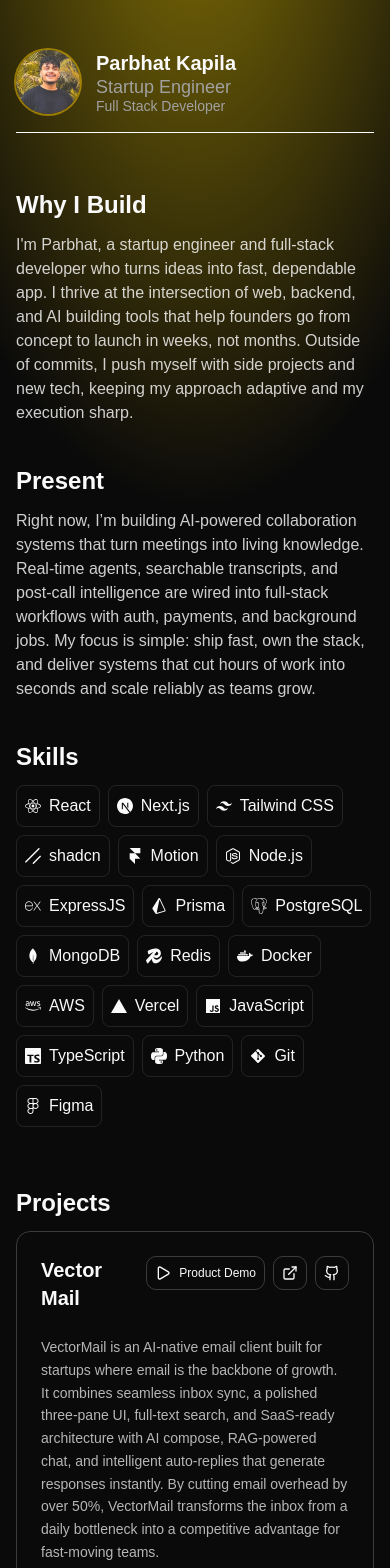
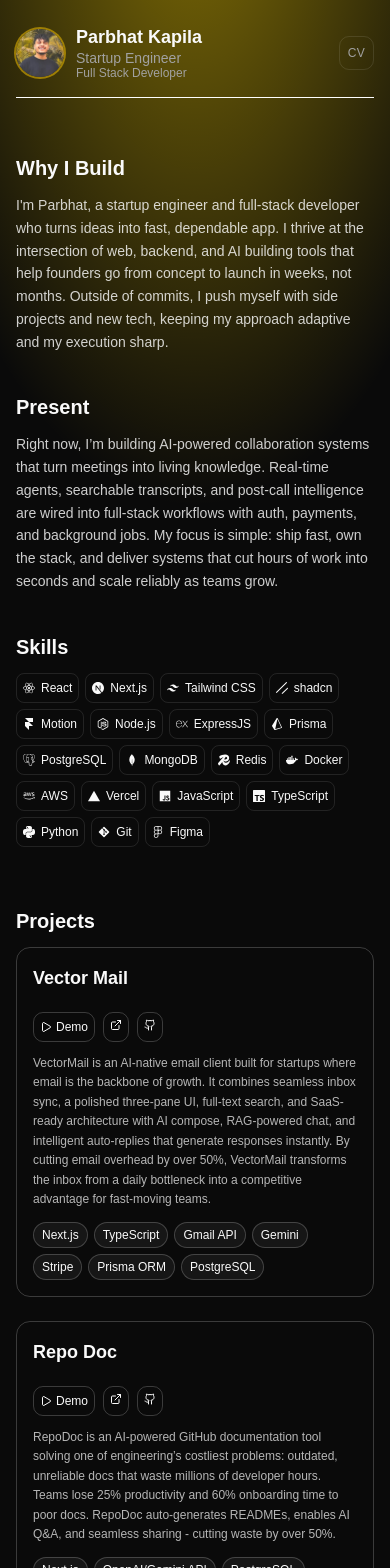
Before and after one commit to parbhatkapila4/portfolio, a Next.js app: page / in a window 390 px wide. Shown: the top 1568 px of the page. Built offline with nearby package versions, Linux system fonts and the light colour scheme.

Commit message:
Refactor layout

```diff
--- a/src/app/layout.tsx
+++ b/src/app/layout.tsx
@@ -51,7 +51,7 @@
           disableTransitionOnChange
         >
           <div className="absolute top-0 z-[-2] h-screen w-screen bg-background bg-[radial-gradient(ellipse_80%_80%_at_50%_-20%,rgba(255,215,0,0.5),rgba(0,0,0,0))]"></div>
-          <main className="max-w-3xl mx-auto py-24 pt-12 px-4">{children}</main>
+          <main className="max-w-3xl mx-auto py-12 sm:py-24 pt-6 sm:pt-12 px-4 sm:px-6">{children}</main>
         </ThemeProvider>
         </PostHogProvider>
       </body>
--- a/src/components/About.tsx
+++ b/src/components/About.tsx
@@ -12,7 +12,7 @@
         transition={{ duration: 0.6, delay: 0.8, ease: "easeOut" }}
       >
         <motion.h2
-          className="text-2xl font-bold mb-3"
+          className="text-xl sm:text-2xl font-bold mb-3"
           initial={{ opacity: 0, x: -20 }}
           animate={{ opacity: 1, x: 0 }}
           transition={{ duration: 0.5, delay: 1.0, ease: "easeOut" }}
@@ -20,7 +20,7 @@
           Why I Build
         </motion.h2>
         <motion.p
-          className="text-[16px] text-white/80 mt-1.5"
+          className="text-sm sm:text-base text-white/80 mt-1.5 leading-relaxed"
           initial={{ opacity: 0, y: 15 }}
           animate={{ opacity: 1, y: 0 }}
           transition={{ duration: 0.6, delay: 1.2, ease: "easeOut" }}
@@ -44,7 +44,7 @@
       transition={{ duration: 0.6, delay: 1.4, ease: "easeOut" }}
     >
       <motion.h2
-        className="text-2xl font-bold mb-3"
+        className="text-xl sm:text-2xl font-bold mb-3"
         initial={{ opacity: 0, x: -20 }}
         animate={{ opacity: 1, x: 0 }}
         transition={{ duration: 0.5, delay: 1.6, ease: "easeOut" }}
@@ -52,7 +52,7 @@
         Present{""}
       </motion.h2>
       <motion.p
-        className="text-[16px] mt-1.5 text-white/80"
+        className="text-sm sm:text-base mt-1.5 text-white/80 leading-relaxed"
         initial={{ opacity: 0, y: 15 }}
         animate={{ opacity: 1, y: 0 }}
         transition={{ duration: 0.6, delay: 1.8, ease: "easeOut" }}
--- a/src/components/Header.tsx
+++ b/src/components/Header.tsx
@@ -15,24 +15,24 @@
       transition={{ duration: 0.8, ease: "easeOut" }}
     >
       <div className="flex items-center justify-between">
-        <div className="flex items-center gap-4">
+        <div className="flex items-center gap-3 sm:gap-4">
           <Image
             src={img}
             alt="Parbhat Kapila"
-            width={64}
+            width={48}
+            height={48}
             priority
-            height={64}
-            className="object-cover rounded-full ring-2 ring-yellow-400/50"
+            className="object-cover rounded-full ring-2 ring-yellow-400/50 sm:w-16 sm:h-16"
           />
           <div className="relative">
             <div className="block md:hidden">
-              <h1 className="text-xl leading-normal font-semibold">
+              <h1 className="text-lg sm:text-xl leading-normal font-semibold">
                 Parbhat Kapila
               </h1>
-              <p className="text-muted-foreground text-lg font-medium leading-none">
+              <p className="text-muted-foreground text-sm sm:text-base font-medium leading-none">
                 Startup Engineer
                 <br />
-                <span className="font-medium text-sm">
+                <span className="font-medium text-xs sm:text-sm">
                   Full Stack Developer
                 </span>
               </p>
@@ -75,14 +75,15 @@
           </div>
         </div>
 
-        <div className="hidden md:flex ">
+        <div className="flex">
           <motion.button
             whileHover={{ scale: 1.05 }}
             whileTap={{ scale: 0.95 }}
           >
             <Link href="https://drive.google.com/file/d/1VFpcPfRRFLAx9kI0BRfpd54SLujUAHoO/view?usp=drive_link" target="_blank" rel="noopener noreferrer">
-              <div className="mt-15 hidden md:block border-1 items-center justify-between bg-gray-200 rounded-xl p-2 tracking-wide text-muted-foreground dark:bg-transparent dark:bg-clip-text hover-effect cursor-pointer hover:animate-pulse">
-                Need a builder? Peek my CV
+              <div className="border-1 items-center justify-between bg-gray-200 rounded-lg sm:rounded-xl p-2 sm:p-3 tracking-wide text-muted-foreground dark:bg-transparent dark:bg-clip-text hover-effect cursor-pointer hover:animate-pulse text-xs sm:text-sm">
+                <span className="hidden sm:inline">Need a builder? Peek my CV</span>
+                <span className="sm:hidden">CV</span>
               </div>
             </Link>
           </motion.button>
--- a/src/components/Projects.tsx
+++ b/src/components/Projects.tsx
@@ -90,7 +90,7 @@
         transition={{ duration: 0.6, delay: 5.0 }}
       >
         <motion.h1
-          className="text-2xl font-bold mb-3"
+          className="text-xl sm:text-2xl font-bold mb-3"
           initial={{ opacity: 0, x: -20 }}
           animate={{ opacity: 1, x: 0 }}
           transition={{ duration: 0.5, delay: 5.2 }}
@@ -106,30 +106,31 @@
           {projectDisplayed.map((project, index) => (
             <motion.div
               key={`parbhat-project-${index}`}
-              className="group relative overflow-hidden border border-white/20 rounded-xl p-6 hover:border-white/30 transition-all duration-300 hover:shadow-lg"
+              className="group relative overflow-hidden border border-white/20 rounded-xl p-4 sm:p-6 hover:border-white/30 transition-all duration-300 hover:shadow-lg"
               whileTap={{ scale: 0.98 }}
             >
-              <div className="flex flex-col gap-4">
-                <div className="flex items-start justify-between">
+              <div className="flex flex-col gap-3 sm:gap-4">
+                <div className="flex flex-col sm:flex-row sm:items-start sm:justify-between gap-3 sm:gap-4">
                   <div className="flex-1">
                     <motion.h2
-                      className="text-xl font-bold mb-2  transition-colors duration-300"
+                      className="text-lg sm:text-xl font-bold mb-2 transition-colors duration-300"
                       transition={{ duration: 0.2, delay: 5.8 }}
                     >
                       {project.name}
                     </motion.h2>
                   </div>
-                  <div className="flex gap-2 ml-4">
+                  <div className="flex gap-2 sm:ml-4">
                     {project.video && (
                       <motion.button
                         onClick={() => openVideo(project.video!)}
-                        className="p-2 rounded-lg border border-white/20 hover:border-white/40 hover:bg-white/5 transition-all duration-300 group/link flex items-center gap-2 text-xs font-medium"
+                        className="p-1.5 sm:p-2 rounded-lg border border-white/20 hover:border-white/40 hover:bg-white/5 transition-all duration-300 group/link flex items-center gap-1 sm:gap-2 text-xs font-medium"
                         whileHover={{ scale: 1.1, rotate: 5 }}
                         whileTap={{ scale: 0.95 }}
                       >
-                        <span className="flex items-center gap-2">
-                          <Play className="w-4 h-4 group-hover/link:scale-110 transition-transform duration-300" />
-                          Product Demo
+                        <span className="flex items-center gap-1 sm:gap-2">
+                          <Play className="w-3 h-3 sm:w-4 sm:h-4 group-hover/link:scale-110 transition-transform duration-300" />
+                          <span className="hidden sm:inline">Product Demo</span>
+                          <span className="sm:hidden">Demo</span>
                         </span>
                       </motion.button>
                     )}
@@ -138,36 +139,36 @@
                       href={project.url}
                       target="_blank"
                       rel="noopener noreferrer"
-                      className="p-2 rounded-lg border border-white/20 hover:border-white/40 hover:bg-white/5 transition-all duration-300 group/link"
+                      className="p-1.5 sm:p-2 rounded-lg border border-white/20 hover:border-white/40 hover:bg-white/5 transition-all duration-300 group/link"
                       whileHover={{ scale: 1.1, rotate: 5 }}
                       whileTap={{ scale: 0.95 }}
                     >
-                      <ExternalLink className="w-4 h-4 group-hover/link:scale-110 transition-transform duration-300" />
+                      <ExternalLink className="w-3 h-3 sm:w-4 sm:h-4 group-hover/link:scale-110 transition-transform duration-300" />
                     </motion.a>
                     <motion.a
                       href={project.github}
                       target="_blank"
                       rel="noopener noreferrer"
-                      className="p-2 rounded-lg border border-white/20 hover:border-white/40 hover:bg-white/5 transition-all duration-300 group/link"
+                      className="p-1.5 sm:p-2 rounded-lg border border-white/20 hover:border-white/40 hover:bg-white/5 transition-all duration-300 group/link"
                       whileHover={{ scale: 1.1, rotate: -5 }}
                       whileTap={{ scale: 0.95 }}
                     >
-                      <Github className="w-4 h-4 group-hover/link:scale-110 transition-transform duration-300" />
+                      <Github className="w-3 h-3 sm:w-4 sm:h-4 group-hover/link:scale-110 transition-transform duration-300" />
                     </motion.a>
                   </div>
                 </div>
                 <motion.p
-                  className="text-sm leading-relaxed text-white/70 group-hover:text-white/80 transition-colors duration-300"
+                  className="text-xs sm:text-sm leading-relaxed text-white/70 group-hover:text-white/80 transition-colors duration-300"
                   transition={{ duration: 0.4, delay: 6.0 }}
                 >
                   {project.description}
                 </motion.p>
 
-                <div className="flex flex-wrap gap-2">
+                <div className="flex flex-wrap gap-1.5 sm:gap-2">
                   {project.tech.map((tech, techIndex) => (
                     <motion.span
                       key={`parbhat-project-tech-${techIndex}`}
-                      className="px-3 py-1 text-xs font-medium rounded-full border border-white/20 bg-white/5 hover:bg-white/10 hover:border-white/30 transition-all duration-300"
+                      className="px-2 sm:px-3 py-1 text-xs font-medium rounded-full border border-white/20 bg-white/5 hover:bg-white/10 hover:border-white/30 transition-all duration-300"
                       transition={{ duration: 0.5, delay: 6.2 }}
                     >
                       {tech}
@@ -215,7 +216,7 @@
             onClick={closeVideo}
           >
             <motion.div
-              className="relative max-w-4xl w-full mx-4 bg-black/30 rounded-xl overflow-hidden border border-white/20"
+              className="relative max-w-4xl w-full mx-2 sm:mx-4 bg-black/30 rounded-xl overflow-hidden border border-white/20"
               initial={{ scale: 0.8, opacity: 0 }}
               animate={{ scale: 1, opacity: 1 }}
               exit={{ scale: 0.8, opacity: 0 }}
@@ -232,7 +233,7 @@
                   src={recentVideo}
                   muted
                   autoPlay
-                  className="w-full h-auto max-h-[80vh]"
+                  className="w-full h-auto max-h-[60vh] sm:max-h-[80vh]"
                 >
                   Your browser can not play this video. Please try Chrome, Edge,
                   or Safari.
--- a/src/components/Skills.tsx
+++ b/src/components/Skills.tsx
@@ -52,7 +52,7 @@
       transition={{ duration: 0.6, delay: 2.0, ease: "easeOut" }}
     >
       <motion.h1
-        className="text-2xl font-bold mb-3"
+        className="text-xl sm:text-2xl font-bold mb-3"
         initial={{ opacity: 0, x: -20 }}
         animate={{ opacity: 1, x: 0 }}
         transition={{ duration: 0.5, delay: 2.2, ease: "easeOut" }}
@@ -60,7 +60,7 @@
         Skills
       </motion.h1>
       <motion.div
-        className="flex flex-wrap gap-2 mt-2"
+        className="flex flex-wrap gap-1.5 sm:gap-2 mt-2"
         initial={{ opacity: 0, y: 15 }}
         animate={{ opacity: 1, y: 0 }}
         transition={{ duration: 0.6, delay: 2.4, ease: "easeOut" }}
@@ -68,7 +68,7 @@
         {skills.map((skill, index) => (
           <motion.div
             key={`Parbhat-tech-stack-${index}`}
-            className="flex items-center gap-2 border border-white/10 rounded-md p-2 cursor-pointer hover:bg-white/10 transition-colors"
+            className="flex items-center gap-1.5 sm:gap-2 border border-white/10 rounded-md p-1.5 sm:p-2 cursor-pointer hover:bg-white/10 transition-colors text-xs sm:text-sm"
             initial={{ opacity: 0, y: 20, scale: 0.8 }}
             animate={{ opacity: 1, y: 0, scale: 1 }}
             transition={{
```
Also changed, not shown: src/components/Experience.tsx (+26 -26 lines), src/components/Footer.tsx (+6 -6 lines).
